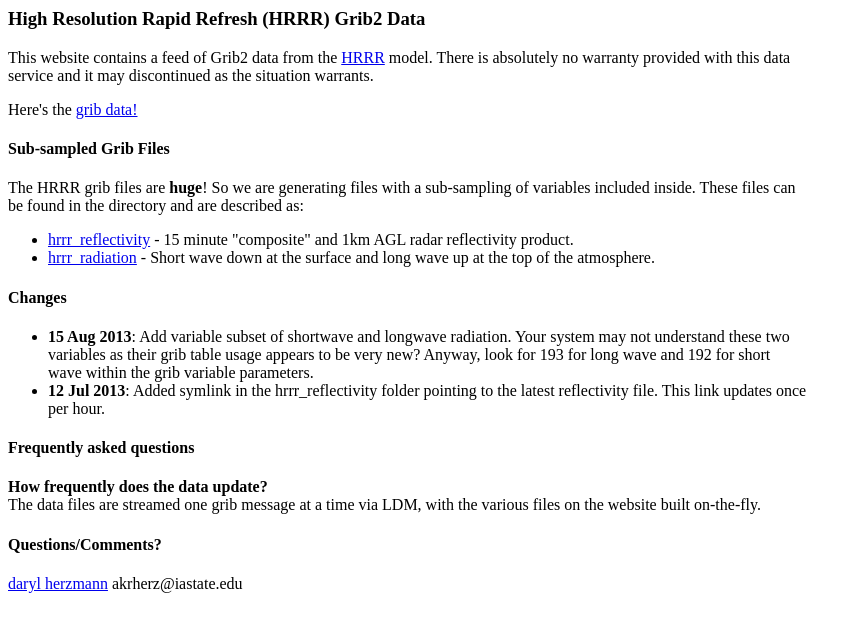
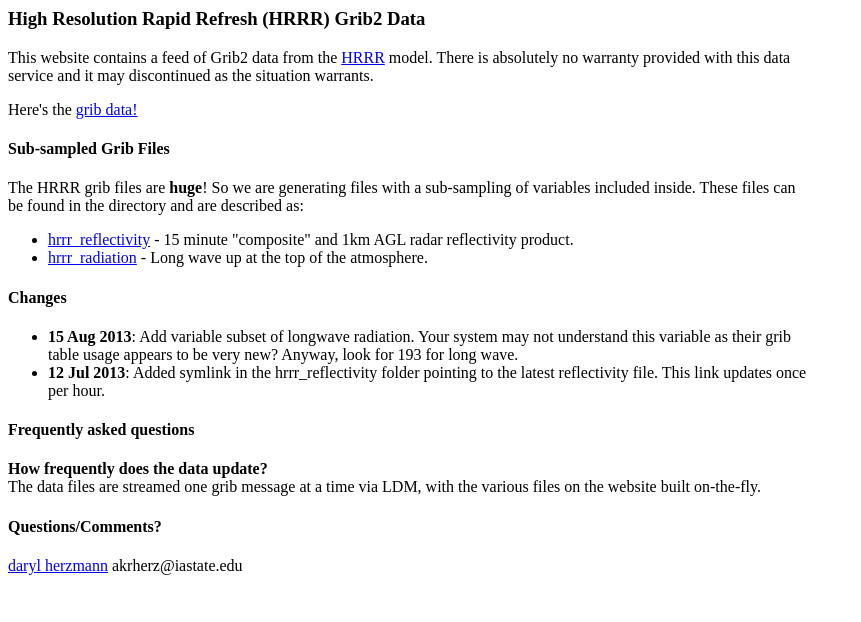
Before and after one commit to akrherz/hrrr, a PHP site: page / in a window 1280 px wide. Shown: the top 622 px of the page, without its empty margins (0-861 px from the left). Run offline with PHP 8.4, Linux system fonts and the light colour scheme.

Commit message:
only save LW

```diff
--- a/htdocs/index.php
+++ b/htdocs/index.php
@@ -21,16 +21,16 @@
  <ul>
  <li><a href="/data/hrrr_reflectivity/">hrrr_reflectivity</a> - 15 minute
  "composite" and 1km AGL radar reflectivity product.</li>
- <li><a href="/data/hrrr_radiation/">hrrr_radiation</a> - Short wave down at
- the surface and long wave up at the top of the atmosphere.</li>
+ <li><a href="/data/hrrr_radiation/">hrrr_radiation</a> - Long wave up at the
+ top of the atmosphere.</li>
  </ul>
 
   <H4>Changes</H4>
   <ul>
-   <li><strong>15 Aug 2013</strong>: Add variable subset of shortwave and
-   longwave radiation.  Your system may not understand these two variables as
+   <li><strong>15 Aug 2013</strong>: Add variable subset of
+   longwave radiation.  Your system may not understand this variable as
    their grib table usage appears to be very new?  Anyway, look for 193 for
-   long wave and 192 for short wave within the grib variable parameters.</li>
+   long wave.</li>
   <li><strong>12 Jul 2013</strong>: Added symlink in the hrrr_reflectivity folder
    pointing to the latest reflectivity file.  This link updates once per hour.</li>
   </ul>
```
Also changed, not shown: 1 other file.
